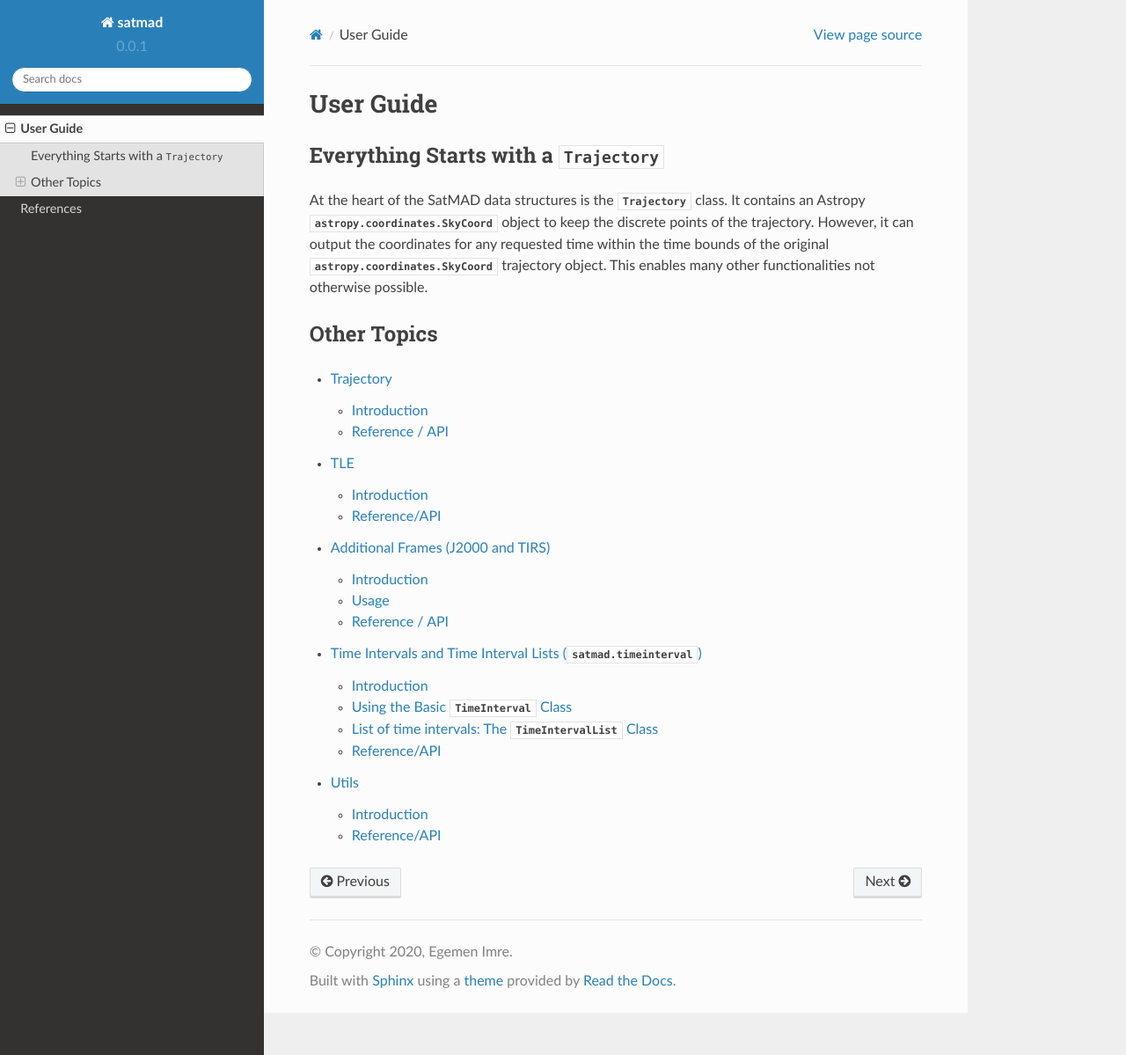
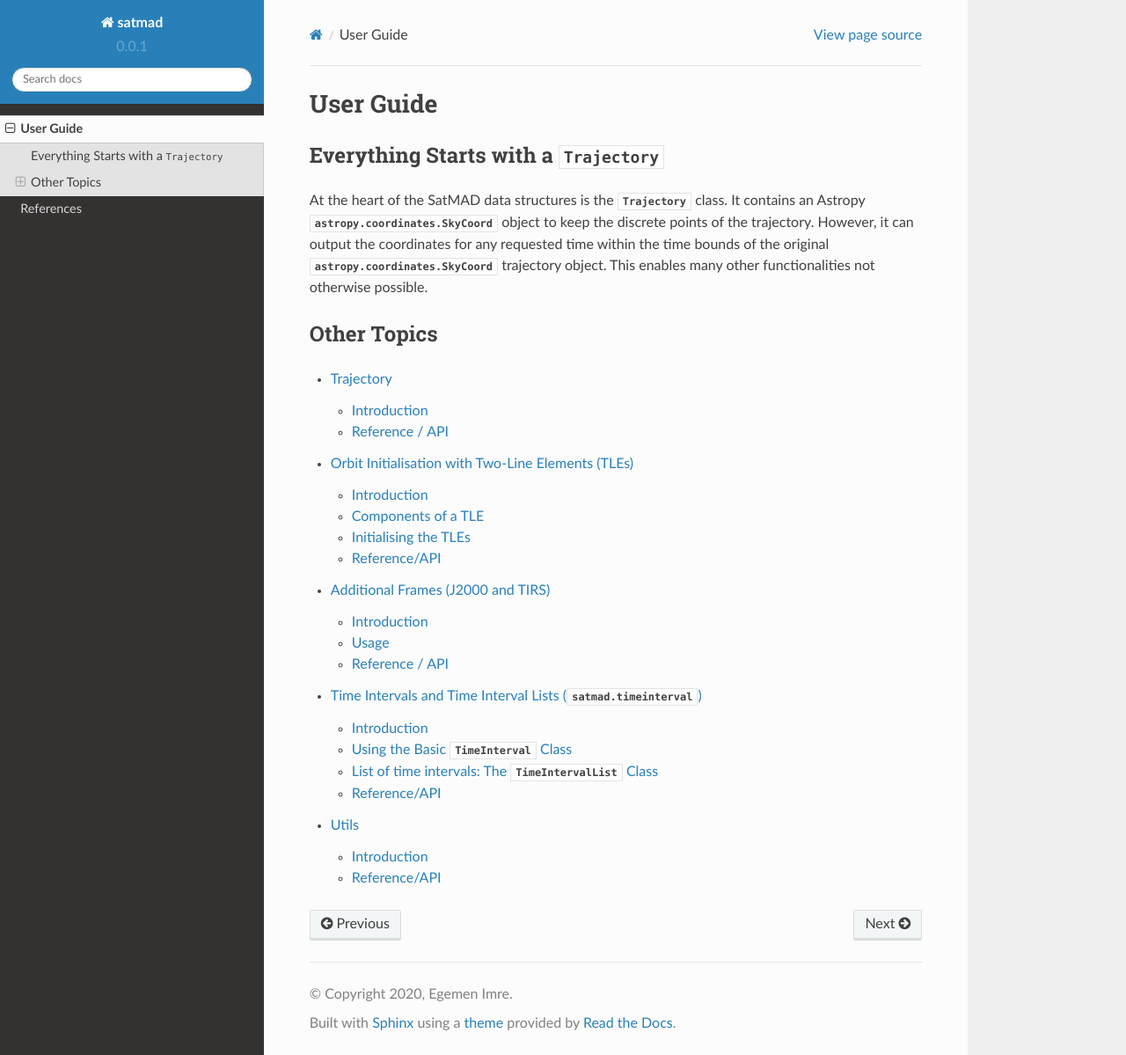
Before and after one commit to egemenimre/satmad, a Sphinx documentation site: the page built from docs/user_guide.rst, in a window 1280 px wide and 1199 px high. Shown: the whole window at 88% size. Built offline with Sphinx 7.4.7 and the Read the Docs theme 2.0.0, drawn with Linux system fonts in a browser that asks for light colours; part of the change alters nothing that is shown.

Commit message:
Added more material to "Compnents of a TLE" and initialised "Initialising the TLEs" sections

```diff
--- a/docs/propagation/tle.rst
+++ b/docs/propagation/tle.rst
@@ -1,14 +1,14 @@
-TLE
-=====
+Orbit Initialisation with Two-Line Elements (TLEs)
+====================================================
 
 Introduction
 ------------
-A two-line element set (TLE) is a data format encoding a list of TEME
-(True Equator, Mean Equinox) mean orbital elements
-of an Earth-orbiting object for a given point in time, called the Epoch Time.
+A two-line element set (TLE) is a data format containing a set of TEME
+(True Equator, Mean Equinox) mean orbital elements of an Earth-orbiting object
+for a given point in time, called the Epoch Time.
 
-These orbital elements are solely for use with the SGP4 propagator due to the
-analytical orbit theory used in its derivation.
+These orbital elements are solely for use with the SGP4 propagator as the two are coupled
+with the underlying analytical orbit theory.
 
 See the `TLE page in Wikipedia
 <https://en.wikipedia.org/wiki/Two-line_element_set>`_ or `NASA definition
@@ -27,8 +27,22 @@ A TLE object is usually initialised from these two lines of strings:
     >>> line2 = "2 25544  51.6416 247.4627 0006703 130.5360 325.0288 15.72125391563537"
     >>> tle = TLE.from_tle(line1, line2, "ISS (ZARYA)")
 
-In addition to the usual classical orbital elements, the components of the TLE are
-(adapted from the `NASA definition <https://spaceflight.nasa.gov/realdata/sightings/SSapplications/Post/JavaSSOP/SSOP_Help/tle_def.html>`_
+Components of a TLE
+-------------------
+
+A TLE contains the well-known mean classical (or Keplerian) orbital elements such as
+Mean Anomaly, Right Ascension of the Ascending Node or
+Argument of Perigee. A semimajor axis is not directly defined, but the mean motion term
+given in revolutions/day can be used to derive the semimajor axis in a straightforward fashion.
+For example, a mean motion of 14.5 revolutions/day is equivalent to an orbital period of
+5958.62 seconds or a mean motion (:math:`n`) of 0.00106 radians/second. Then the usual
+semimajor axis (:math:`a`) can be derived from :math:`a^3 n^2=\mu`, where :math:`\mu` is
+equal to the Gravitational Constant (:math:`G`) times the mass of the Earth (:math:`M`).
+In this example, the semimajor axis is equal to 7079.056 km.
+
+In addition to the usual classical orbital elements, other components of the TLE are
+(adapted from the
+`NASA definition <https://spaceflight.nasa.gov/realdata/sightings/SSapplications/Post/JavaSSOP/SSOP_Help/tle_def.html>`_
 ):
 
 * Satellite catalog number (NORAD ID): The unique string
@@ -46,13 +60,19 @@ In addition to the usual classical orbital elements, the components of the TLE a
   Simplified General Perturbations (SGP4) USSPACECOM predictor.
 
 * Second Derivative of Mean Motion: The second derivative of mean motion is a
-  second order drag term in the SGP4 predictor used to model terminal orbit decay.
+  second order drag term in the SGP4 propagator used to model terminal orbit decay.
   It measures the second time derivative in daily mean motion, divided by 6.
-  Units are :math: `revs/day^3`.
+  Units are :math:`revs/day^3`.
 
 * Drag Term (BSTAR): Also called the radiation pressure coefficient,
   the parameter is another drag term in the SGP4 predictor. Units are
-  :math: `1/earth radii`.
+  :math:`1/earth radii`.
+
+Initialising the TLEs
+----------------------
+While a TLE can be initialised using the regular :class:`.TLE` constructor by specifying the
+large number of initial parameters, by far the most usual way is to use the
+:meth:`.TLE.from_tle` method, with the regular two line input from an external source.
 
 Reference/API
 -------------
```
